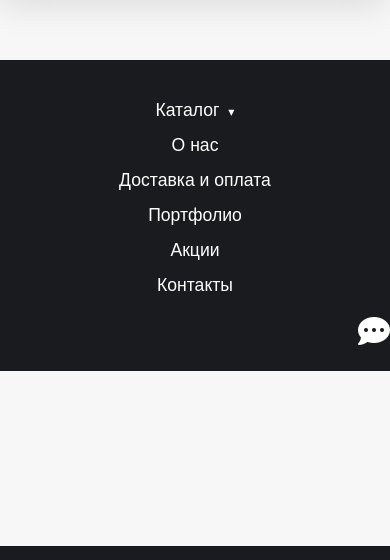
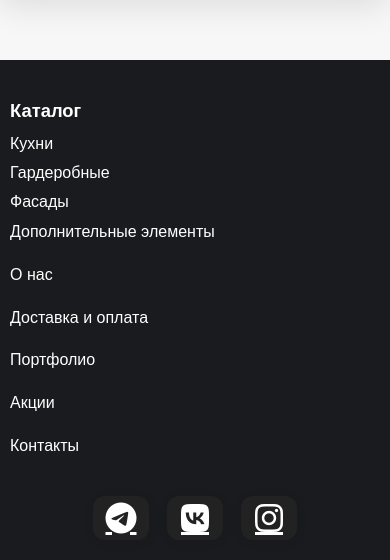
Before and after one commit to BuriloID/Mark_2, a Django app: page / in a window 390 px wide. Shown: the part 298-858 px from the top of the page. Run offline with Django 5.2, Linux system fonts and the light colour scheme.

Commit message:
modified:   tableshop/main/static/main/styles.css 	modified:   tableshop/main/templates/main/base.html

```diff
--- a/tableshop/main/static/main/styles.css
+++ b/tableshop/main/static/main/styles.css
@@ -244,96 +244,143 @@
         .slide-content { margin-left: 15px; padding: 18px 12px; max-width: 98vw; }
         .slide-content h2 { font-size: 1.3em; }
     }
-/* --- Футер из задачи выше --- */
 .site-footer {
     background: #191b1e;
     color: #fff;
-    padding: 40px 0 20px 0;
-    position: relative;
+    padding: 40px 0 20px 36px; /* <-- отступ слева */
     margin-top: 60px;
     font-family: inherit;
+    position: relative;
+    min-height: 180px;
 }
 .site-footer .footer-menu {
-    text-align: center;
     margin-bottom: 20px;
 }
-.site-footer .nav-menu {
+.site-footer .footer-nav {
+    display: flex;
+    flex-wrap: wrap;
+    justify-content: flex-start;
+    align-items: flex-start;
+    gap: 24px; /* меньше расстояние между колонками */
+    list-style: none;
+    padding: 0;
+    margin: 0;
+    max-width: 1200px;
+}
+.site-footer .footer-col {
+    min-width: 140px;
+    display: flex;
+    flex-direction: column;
+    align-items: flex-start; /* всё строго влево */
+    padding: 0;
+    margin: 0;
+}
+.site-footer .footer-title {
+    font-size: 1.15em;
+    font-weight: 700;
+    margin-bottom: 8px;
+    color: #fff;
+    display: block;
+}
+.site-footer .footer-list {
     list-style: none;
     padding: 0;
     margin: 0;
     display: flex;
-    flex-wrap: wrap;
-    justify-content: center;
-    gap: 28px;
+    flex-direction: column;
+    gap: 0; /* плотнее подпункты */
+    align-items: flex-start; /* строго по левому краю */
 }
-.site-footer .nav-menu > li {
-    position: relative;
+.site-footer .footer-list li {
+    margin: 0 0 2px 0; /* плотнее подпункты */
+    padding: 0;
 }
-.site-footer .nav-menu a,
-.site-footer .nav-menu .dropdown-btn,
-.site-footer .nav-menu .dropdown-btn:visited {
+.site-footer .footer-list a {
     color: #fff;
     text-decoration: none;
-    font-size: 1.1em;
-    transition: color 0.2s;
+    font-size: 1em;
+    line-height: 1.7;
+    transition: color 0.22s, transform 0.25s, letter-spacing 0.2s;
+    display: block;
+    position: relative;
+    text-align: left;
+    padding-left: 0;
 }
-.site-footer .nav-menu a:hover,
-.site-footer .nav-menu .dropdown-btn:hover {
+.site-footer .footer-list a:hover {
     color: #e7b87e;
+    transform: translateX(7px) scale(1.06);
+    letter-spacing: 0.5px;
 }
-.site-footer .dropdown-content {
-    display: none;
+.site-footer .footer-col > a {
+    color: #fff;
+    text-decoration: none;
+    font-size: 1em;
+    font-weight: 400;
+    margin-top: 0;
+    transition: color 0.22s, transform 0.25s, letter-spacing 0.2s;
+    line-height: 1.8;
+    display: block;
+    position: relative;
+    text-align: left;
+    padding-left: 0;
+}
+.site-footer .footer-col > a:hover {
+    color: #e7b87e;
+    transform: translateX(7px) scale(1.06);
+    letter-spacing: 0.5px;
+}
+.site-footer a:visited {
+    color: #fff !important;
+}
+
+/* Соц. иконки внизу справа */
+.footer-social {
     position: absolute;
-    left: 0;
-    top: 32px;
-    background: #23252a;
-    border-radius: 8px;
-    min-width: 160px;
-    box-shadow: 0 2px 8px rgba(0,0,0,0.13);
-    z-index: 100;
-    flex-direction: column;
-    padding: 0;
+    right: 40px;
+    bottom: 24px;
+    display: flex;
+    align-items: center;
+    justify-content: flex-end;
+    gap: 24px;
+    width: auto;
 }
-.site-footer .menu-dropdown:hover .dropdown-content,
-.site-footer .menu-dropdown:focus-within .dropdown-content {
+.social-icons {
   display: flex;
+  gap: 18px;
+  font-size: 2em;
 }
-.site-footer .dropdown-content li {
-    list-style: none;
-    margin: 0;
-    padding: 0;
-    width: 100%;
-}
-.site-footer .dropdown-content li a {
-    padding: 10px 20px;
-    display: block;
-    color: #fff;
-    width: 100%;
-    box-sizing: border-box;
-}
-.site-footer .dropdown-content li a:hover {
-    background: #2c2e32;
-}
-.footer-social {
+.social-icons a {
   display: flex;
   align-items: center;
   justify-content: center;
-    gap: 36px;
-    margin-top: 15px;
-    position: relative;
-}
-.social-icons {
-    display: flex;
-    gap: 22px;
-    font-size: 2em;
-}
-.social-icons a {
   color: #fff;
-    transition: color 0.2s, transform 0.2s;
+  background: #222;
+  border-radius: 12px;
+  padding: 6px 12px;
+  transition: color 0.23s, background 0.23s, transform 0.25s;
+  box-shadow: 0 2px 12px rgba(0,0,0,0.07);
 }
 .social-icons a:hover {
-    color: #e7b87e;
-    transform: scale(1.17);
+  color: #191b1e;
+  background: #e7b87e;
+  transform: scale(1.17) rotate(-6deg);
+}
+.social-icons a i {
+  display: flex;
+  align-items: center;
+  justify-content: center;
+  font-size: 1em;
+  line-height: 1;
+  height: 1em;
+  width: 1em;
+  margin: 0;
+  padding: 0;
+}
+.social-icons a i::before {
+  display: block;
+  line-height: 1;
+  align-items: center;
+  justify-content: center;
 }
 .chat-icon {
     display: none;
@@ -341,40 +388,31 @@
     color: #fff;
     cursor: pointer;
 }
-@media (max-width: 600px) {
-    .site-footer .footer-menu {
-        margin-bottom: 18px;
+
+@media (max-width: 1000px) {
+    .site-footer .footer-nav {
+        gap: 16px;
+        max-width: 99vw;
     }
-    .site-footer .nav-menu {
+    .footer-social {
+        right: 10px;
+        bottom: 10px;
+    }
+}
+@media (max-width: 800px) {
+    .site-footer {
+        padding-left: 10px;
+        padding-right: 10px;
+    }
+    .site-footer .footer-nav {
         flex-direction: column;
         gap: 14px;
-        align-items: center;
+        align-items: flex-start;
     }
     .footer-social {
-        justify-content: flex-end;
-        gap: 0;
-    }
-    .social-icons {
-        display: none;
-        position: absolute;
-        right: 56px;
-        bottom: 0;
-        background: #23252a;
-        padding: 8px 16px;
-        border-radius: 30px;
-        box-shadow: 0 2px 8px rgba(0,0,0,0.14);
-        z-index: 50;
-    }
-    .social-icons.active {
-        display: flex;
-        flex-direction: row;
-        animation: fadeIn 0.25s;
-    }
-    .chat-icon {
-        display: block;
-        position: relative;
-        z-index: 51;
-        margin-left: 10px;
+        position: static;
+        margin: 35px auto 0 auto;
+        justify-content: center;
     }
 }
     @keyframes fadeIn {
--- a/tableshop/main/templates/main/base.html
+++ b/tableshop/main/templates/main/base.html
@@ -39,29 +39,35 @@
 </main>
 <footer class="site-footer">
     <div class="footer-menu">
-        <ul class="nav-menu">
-            <li class="menu-dropdown">
-                <span class="dropdown-btn">Каталог <span class="arrow">&#9662;</span></span>
-                <ul class="dropdown-content">
+        <ul class="footer-nav">
+            <li class="footer-col">
+                <span class="footer-title">Каталог</span>
+                <ul class="footer-list">
                     <li><a href="#">Кухни</a></li>
                     <li><a href="#">Гардеробные</a></li>
                     <li><a href="#">Фасады</a></li>
                     <li><a href="#">Дополнительные элементы</a></li>
                 </ul>
             </li>
-            <li><a href="#">О нас</a></li>
-            <li><a href="#">Доставка и оплата</a></li>
-            <li><a href="#">Портфолио</a></li>
-            <li><a href="#">Акции</a></li>
-            <li><a href="#">Контакты</a></li>
+            <li class="footer-col"><a href="#">О нас</a></li>
+            <li class="footer-col"><a href="#">Доставка и оплата</a></li>
+            <li class="footer-col"><a href="#">Портфолио</a></li>
+            <li class="footer-col"><a href="#">Акции</a></li>
+            <li class="footer-col"><a href="#">Контакты</a></li>
         </ul>
     </div>
     <div class="footer-social">
         <div class="social-icons">
-            <a href="https://t.me/yourlink" target="_blank" title="Telegram"><i class="fab fa-telegram"></i></a>
-            <a href="https://vk.com/yourlink" target="_blank" title="VK"><i class="fab fa-vk"></i></a>
-            <a href="https://instagram.com/yourlink" target="_blank" title="Instagram"><i class="fab fa-instagram"></i></a>
-        </div>
+  <a href="https://t.me/yourlink" target="_blank" title="Telegram">
+    <i class="fab fa-telegram"></i>
+  </a>
+  <a href="https://vk.com/yourlink" target="_blank" title="VK">
+    <i class="fab fa-vk"></i>
+  </a>
+  <a href="https://instagram.com/yourlink" target="_blank" title="Instagram">
+    <i class="fab fa-instagram"></i>
+  </a>
+</div>
         <div class="chat-icon" id="chatIcon">
             <i class="fas fa-comment-dots"></i>
         </div>
```
Lines whose indentation alone changed are shown as unchanged.
